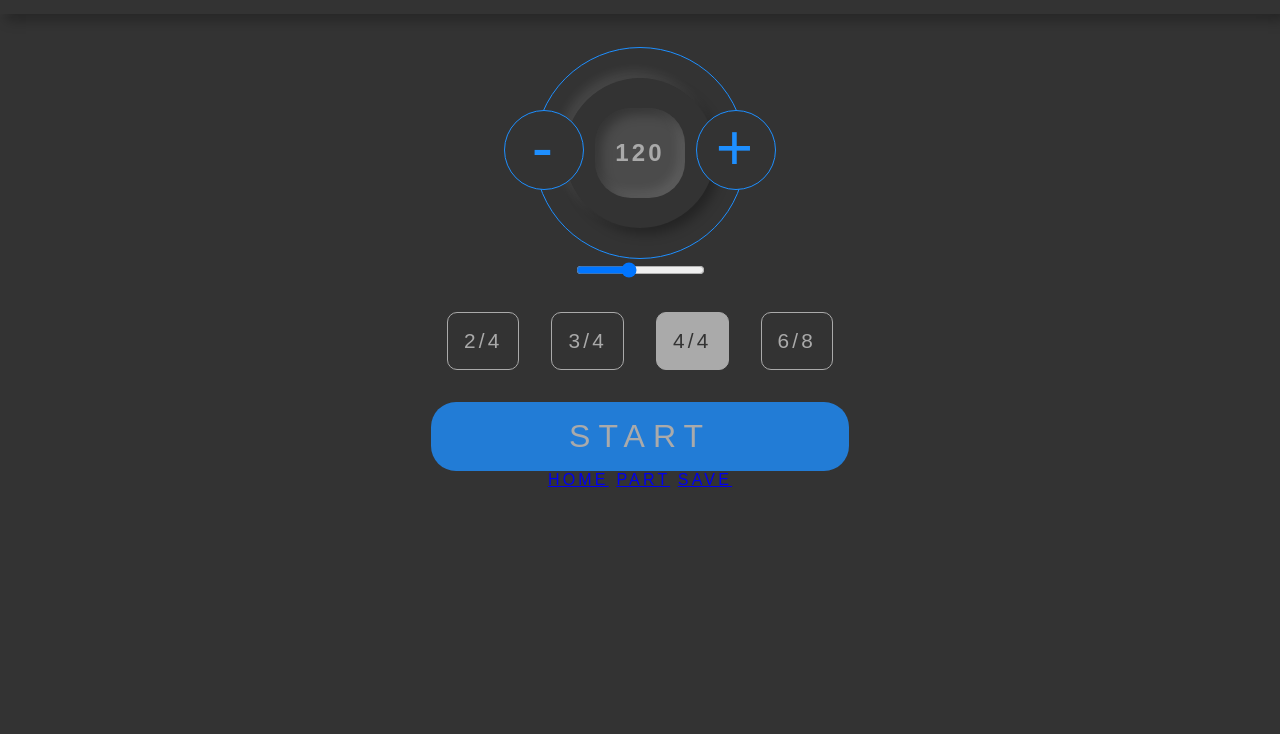
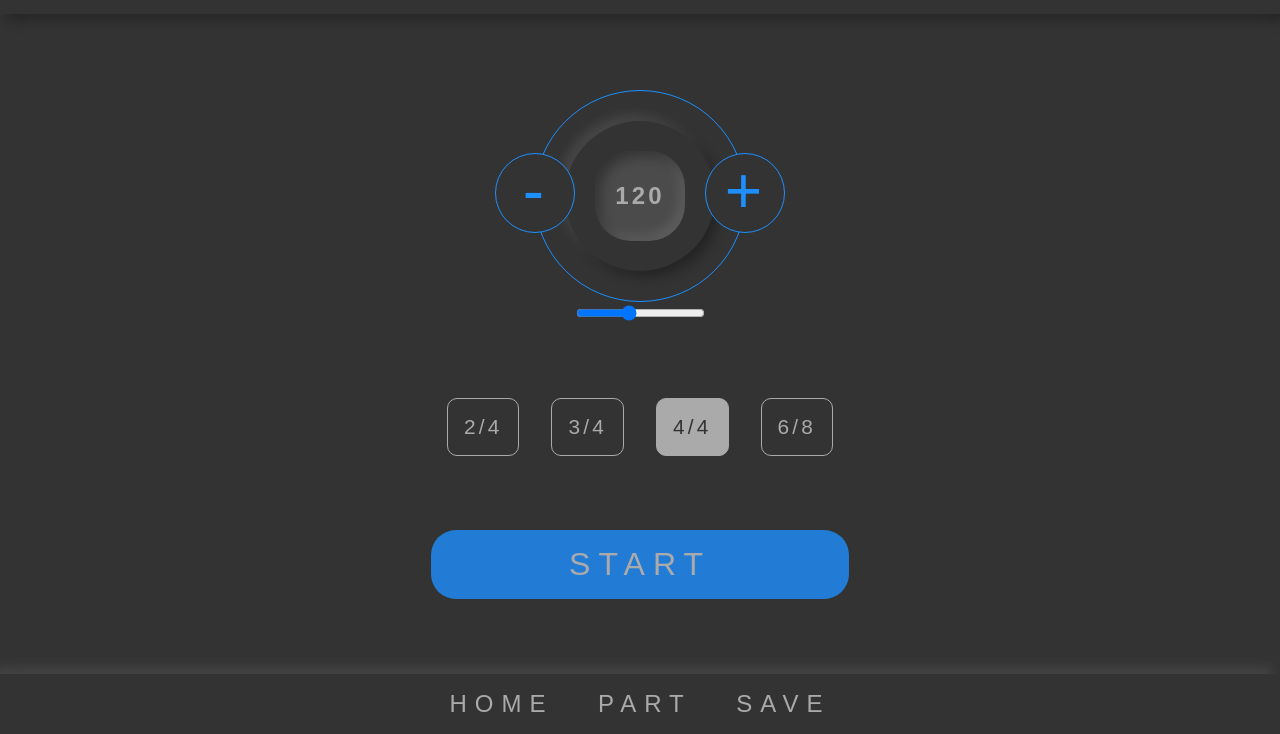
Before and after one commit to qantumSpark/metro, a website with bundled scripts: page index.html in a window 1280 px wide. Shown: the part 66-800 px from the top of the page. Built offline with nearby package versions, Linux system fonts and the light colour scheme.

Commit message:
Finish first style skeleton

```diff
--- a/index.html
+++ b/index.html
@@ -46,7 +46,7 @@
 
     </section>
 
-    <section class="nav" id="nav">
+    <section class="nav morph" id="nav">
         <nav>
             <a href="#home" class="nav-item">HOME</a>
             <a href="#part" class="nav-item">PART</a>
--- a/package.json
+++ b/package.json
@@ -4,7 +4,7 @@
   "description": "Une app Metronome modulable",
   "main": "index.js",
   "scripts": {
-    "test": "echo \"Error: no test specified\" && exit 1"
+    "start": "parcel index.html"
   },
   "repository": {
     "type": "git",
--- a/src/css/style.css
+++ b/src/css/style.css
@@ -1,7 +1,7 @@
 
 *{box-sizing: border-box;}
 
-body{ letter-spacing: 0.2rem; font-family: Arial, Helvetica, sans-serif; background-color: #333; color: #aaa; text-align: center; padding: 0; margin: 0; display: flex;; align-items: center; flex-direction: column;}
+body{height: 100vh; letter-spacing: 0.2rem; font-family: Arial, Helvetica, sans-serif; background-color: #333; color: #aaa; text-align: center; padding: 0; margin: 0; display: flex; align-items: center; flex-direction: column; justify-content: space-between; flex:1}
 .morph{ box-shadow: 6px 6px 12px rgba(0, 0, 0, 0.3), -6px -6px 12px rgba(255, 255, 255, 0.1);}
 
 /*HEADER AND FOOTER_NAV STYLE*/
@@ -13,24 +13,25 @@ body{ letter-spacing: 0.2rem; font-family: Arial, Helvetica, sans-serif; backgro
     /*End of Header style */
 
     /*Footer_Nav style */
-.nav{}
-.nav-item{}
+.nav{margin-top: 2rem; width: 100%; height: 10vh; display: flex; justify-content: center; align-items: center; letter-spacing: 0.5rem;}
+.nav-item{text-align: center; margin: 0 1rem; font-size: 1.5rem; font-weight: 300; outline: none; text-decoration: none; color: #aaa;}
+.nav-item:hover{border-bottom: 2px solid #aaa;}
     /*End of Footer_Nav style */
 /*END OF HEADER AND FOOTER_NAV STYLE*/
 
 /* VIEWS STYLING*/
     /*Commun style*/
-.views{}
+.views{height: 100%;}
 .view{}
     /*HOME SECTION STYLE==========================================================*/
-.home{}
+.home{height: 100%; display: flex; align-items: center; flex: 1; flex-direction: column; justify-content: space-evenly;}
         /* TEMPO */
-.home .container{position: relative; display: flex; justify-content: center; align-items: center;flex-direction: column;}
+.home .container{position: relative; display: flex; justify-content: space-evenly; align-items: center;flex-direction: column;}
 
             /* Tempo BTN */
 .home p{z-index: 1; position: absolute; display: inline-block; height: 5rem; width: 5rem; border-radius: 50%;  background-color: #333; color: rgba(30, 143, 255,1); font-size: 4rem; border: 1px solid rgba(30, 143, 255, 1);}
-.home .plus{top: 0px; left: 265px;}
-.home .minus{top: 0px; right: 265px;}
+.home .plus{top: 0px; left: 140px;}
+.home .minus{top: 0px; right: 140px;}
             /* End of Tempo BTN */
 
 .home h1{ height: 150px ; width: 150px; margin: 2rem auto; display: flex; justify-content: center; align-items: center; border-radius: 50%; position: relative;}
```
